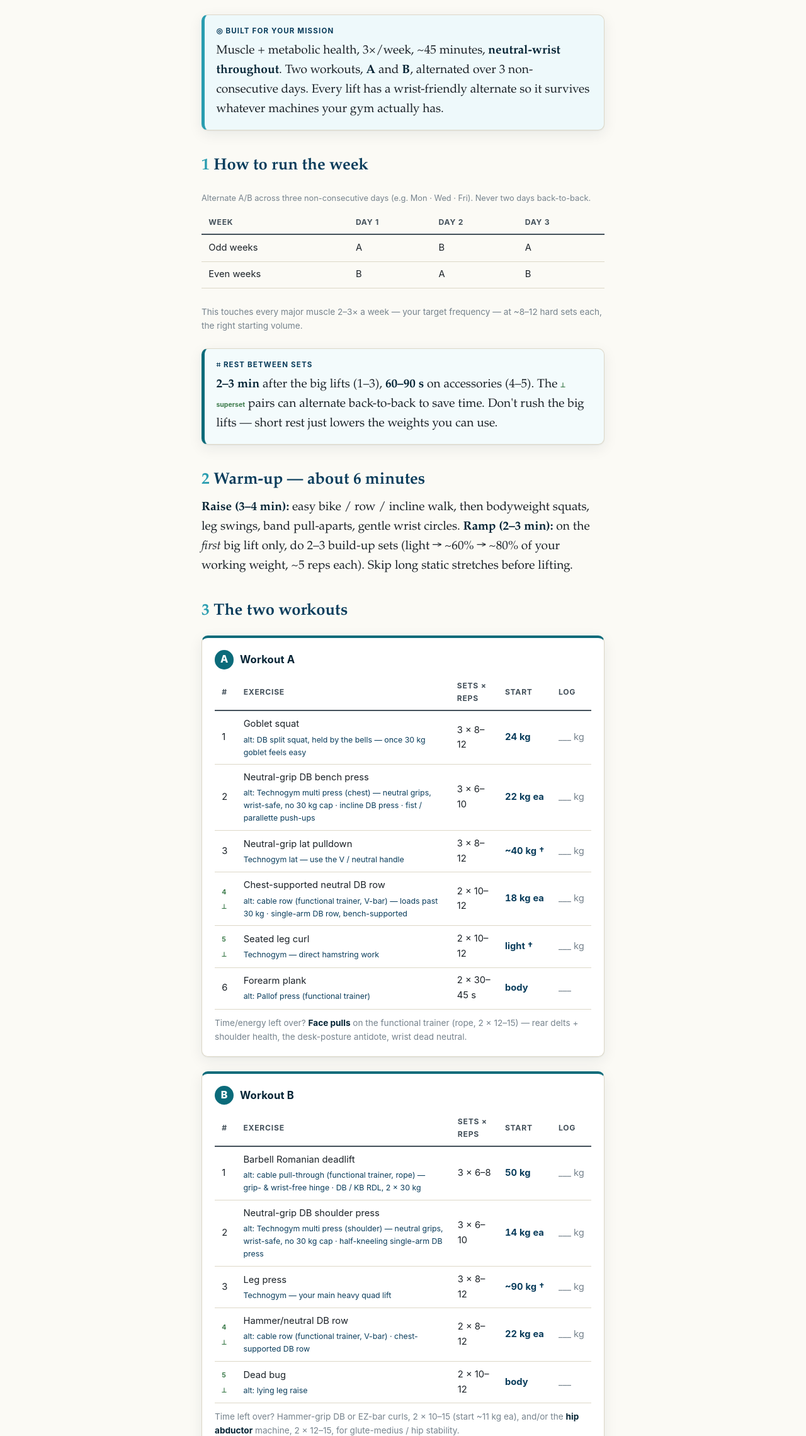
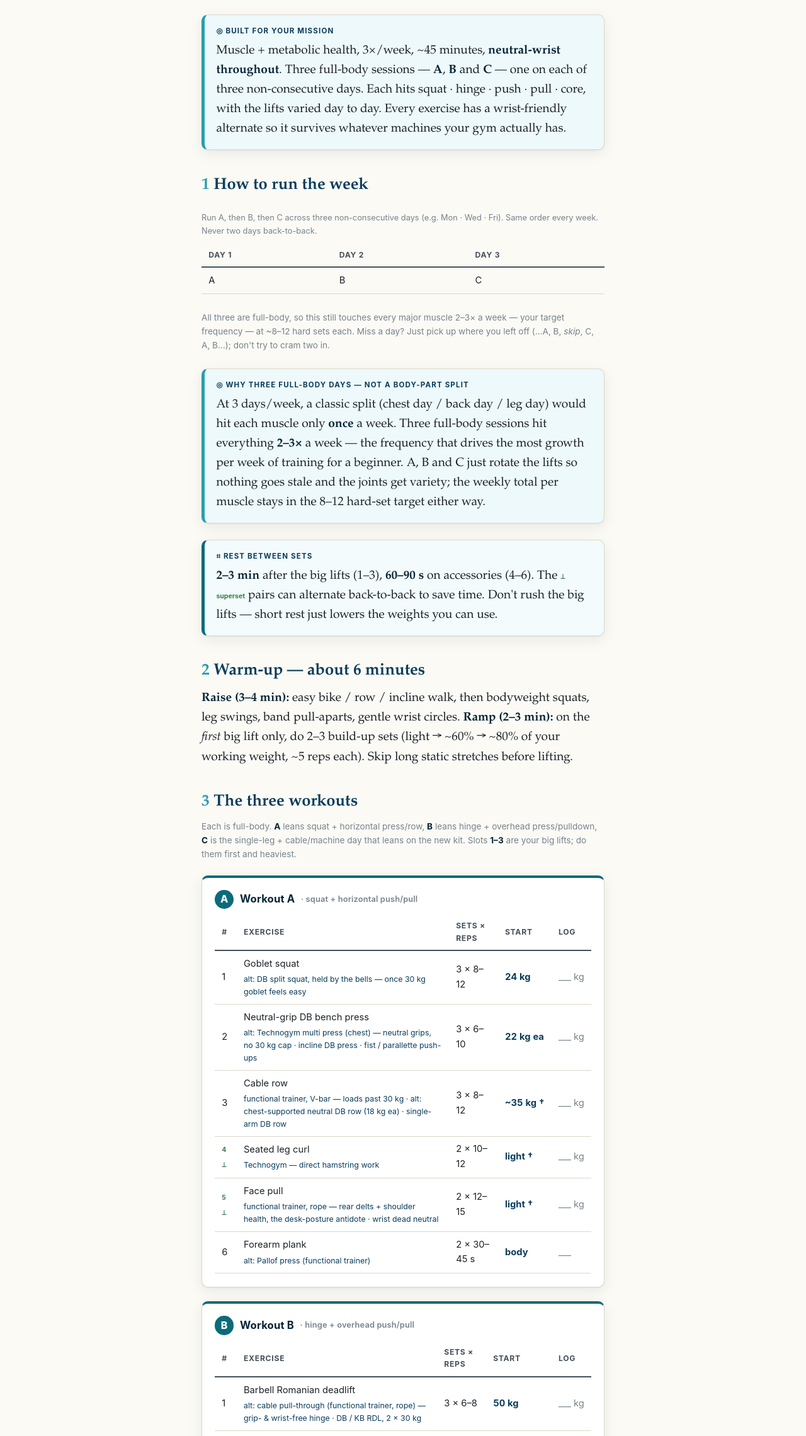
Before and after one commit to chrisfraser/dad-mod, a plain HTML site: page reference/program-card.html in a window 1280 px wide. Shown: the part 280-2560 px from the top of the page at 63% size. Drawn offline with Linux system fonts and the light colour scheme.

Commit message:
Program Card v4: split into three full-body sessions (A/B/C)
Move from two alternating workouts to three distinct full-body days, one per training day. Full-body x3 keeps every muscle at 2-3x/week (a body-part split can't at 3 days/week). A = squat + horizontal push/pull; B = hinge + overhead push/pull; C = single-leg + cable/machine day built around the new multi press, functional trainer and hip abductor. Weekly volume and wrist rules unchanged.

Co-Authored-By: Claude Opus 4.8 (1M context) <noreply@anthropic.com>
Claude-Session: https://claude.ai/code/session_01WwXRfmgmuewKtTUwExcVVL

```diff
--- a/reference/program-card.html
+++ b/reference/program-card.html
@@ -39,27 +39,36 @@
 
   <div class="callout mission">
     <div class="callout-label">◎ Built for your mission</div>
-    <p>Muscle + metabolic health, 3×/week, ~45 minutes, <strong>neutral-wrist throughout</strong>. Two workouts,
-    <strong>A</strong> and <strong>B</strong>, alternated over 3 non-consecutive days. Every lift has a
+    <p>Muscle + metabolic health, 3×/week, ~45 minutes, <strong>neutral-wrist throughout</strong>. Three full-body
+    sessions — <strong>A</strong>, <strong>B</strong> and <strong>C</strong> — one on each of three non-consecutive
+    days. Each hits squat · hinge · push · pull · core, with the lifts varied day to day. Every exercise has a
     wrist-friendly alternate so it survives whatever machines your gym actually has.</p>
   </div>
 
   <!-- ===== SCHEDULE ===== -->
   <h2><span class="num">1</span>How to run the week</h2>
   <table>
-    <caption>Alternate A/B across three non-consecutive days (e.g. Mon · Wed · Fri). Never two days back-to-back.</caption>
-    <thead><tr><th>Week</th><th>Day 1</th><th>Day 2</th><th>Day 3</th></tr></thead>
+    <caption>Run A, then B, then C across three non-consecutive days (e.g. Mon · Wed · Fri). Same order every week. Never two days back-to-back.</caption>
+    <thead><tr><th>Day 1</th><th>Day 2</th><th>Day 3</th></tr></thead>
     <tbody>
-      <tr><td>Odd weeks</td><td>A</td><td>B</td><td>A</td></tr>
-      <tr><td>Even weeks</td><td>B</td><td>A</td><td>B</td></tr>
+      <tr><td>A</td><td>B</td><td>C</td></tr>
     </tbody>
   </table>
-  <p class="muted" style="font-family:var(--sans);font-size:.85rem">This touches every major muscle 2–3× a week —
-  your target frequency — at ~8–12 hard sets each, the right starting volume.</p>
+  <p class="muted" style="font-family:var(--sans);font-size:.85rem">All three are full-body, so this still touches
+  every major muscle 2–3× a week — your target frequency — at ~8–12 hard sets each. Miss a day? Just pick up where
+  you left off (…A, B, <em>skip</em>, C, A, B…); don't try to cram two in.</p>
+
+  <div class="callout mission">
+    <div class="callout-label">◎ Why three full-body days — not a body-part split</div>
+    <p>At 3 days/week, a classic split (chest day / back day / leg day) would hit each muscle only <strong>once</strong>
+    a week. Three full-body sessions hit everything <strong>2–3×</strong> a week — the frequency that drives the most
+    growth per week of training for a beginner. A, B and C just rotate the lifts so nothing goes stale and the joints
+    get variety; the weekly total per muscle stays in the 8–12 hard-set target either way.</p>
+  </div>
 
   <div class="callout note">
     <div class="callout-label">⌗ Rest between sets</div>
-    <p><strong>2–3 min</strong> after the big lifts (1–3), <strong>60–90 s</strong> on accessories (4–5). The
+    <p><strong>2–3 min</strong> after the big lifts (1–3), <strong>60–90 s</strong> on accessories (4–6). The
     <span class="ss">⟂ superset</span> pairs can alternate back-to-back to save time. Don't rush the big lifts —
     short rest just lowers the weights you can use.</p>
   </div>
@@ -72,40 +81,57 @@
   lifting.</p>
 
   <!-- ===== WORKOUTS ===== -->
-  <h2><span class="num">3</span>The two workouts</h2>
+  <h2><span class="num">3</span>The three workouts</h2>
+  <p class="muted" style="font-family:var(--sans);font-size:.85rem">Each is full-body. <strong>A</strong> leans
+  squat + horizontal press/row, <strong>B</strong> leans hinge + overhead press/pulldown, <strong>C</strong> is the
+  single-leg + cable/machine day that leans on the new kit. Slots <strong>1–3</strong> are your big lifts; do them
+  first and heaviest.</p>
 
   <div class="workout" id="workout-a">
-    <h3><span class="badge">A</span> Workout A</h3>
+    <h3><span class="badge">A</span> Workout A <span style="font-family:var(--sans);font-size:.8rem;font-weight:600;color:var(--ink-faint)">· squat + horizontal push/pull</span></h3>
     <table>
       <thead><tr><th>#</th><th>Exercise</th><th>Sets × reps</th><th>Start</th><th>Log</th></tr></thead>
       <tbody>
         <tr><td>1</td><td>Goblet squat<span class="alt">alt: DB split squat, held by the bells — once 30 kg goblet feels easy</span></td><td>3 × 8–12</td><td class="start">24 kg</td><td class="log">___ kg</td></tr>
-        <tr><td>2</td><td>Neutral-grip DB bench press<span class="alt">alt: Technogym multi press (chest) — neutral grips, wrist-safe, no 30 kg cap · incline DB press · fist / parallette push-ups</span></td><td>3 × 6–10</td><td class="start">22 kg ea</td><td class="log">___ kg</td></tr>
-        <tr><td>3</td><td>Neutral-grip lat pulldown<span class="alt">Technogym lat — use the V / neutral handle</span></td><td>3 × 8–12</td><td class="start">~40 kg †</td><td class="log">___ kg</td></tr>
-        <tr><td><span class="ss">4 ⟂</span></td><td>Chest-supported neutral DB row<span class="alt">alt: cable row (functional trainer, V-bar) — loads past 30 kg · single-arm DB row, bench-supported</span></td><td>2 × 10–12</td><td class="start">18 kg ea</td><td class="log">___ kg</td></tr>
-        <tr><td><span class="ss">5 ⟂</span></td><td>Seated leg curl<span class="alt">Technogym — direct hamstring work</span></td><td>2 × 10–12</td><td class="start">light †</td><td class="log">___ kg</td></tr>
+        <tr><td>2</td><td>Neutral-grip DB bench press<span class="alt">alt: Technogym multi press (chest) — neutral grips, no 30 kg cap · incline DB press · fist / parallette push-ups</span></td><td>3 × 6–10</td><td class="start">22 kg ea</td><td class="log">___ kg</td></tr>
+        <tr><td>3</td><td>Cable row<span class="alt">functional trainer, V-bar — loads past 30 kg · alt: chest-supported neutral DB row (18 kg ea) · single-arm DB row</span></td><td>3 × 8–12</td><td class="start">~35 kg †</td><td class="log">___ kg</td></tr>
+        <tr><td><span class="ss">4 ⟂</span></td><td>Seated leg curl<span class="alt">Technogym — direct hamstring work</span></td><td>2 × 10–12</td><td class="start">light †</td><td class="log">___ kg</td></tr>
+        <tr><td><span class="ss">5 ⟂</span></td><td>Face pull<span class="alt">functional trainer, rope — rear delts + shoulder health, the desk-posture antidote · wrist dead neutral</span></td><td>2 × 12–15</td><td class="start">light †</td><td class="log">___ kg</td></tr>
         <tr><td>6</td><td>Forearm plank<span class="alt">alt: Pallof press (functional trainer)</span></td><td>2 × 30–45 s</td><td class="start">body</td><td class="log">___</td></tr>
       </tbody>
     </table>
-    <p class="muted" style="font-family:var(--sans);font-size:.85rem;margin:.6rem 0 0">Time/energy left over?
-    <strong>Face pulls</strong> on the functional trainer (rope, 2 × 12–15) — rear delts + shoulder health, the
-    desk-posture antidote, wrist dead neutral.</p>
   </div>
 
   <div class="workout" id="workout-b">
-    <h3><span class="badge">B</span> Workout B</h3>
+    <h3><span class="badge">B</span> Workout B <span style="font-family:var(--sans);font-size:.8rem;font-weight:600;color:var(--ink-faint)">· hinge + overhead push/pull</span></h3>
     <table>
       <thead><tr><th>#</th><th>Exercise</th><th>Sets × reps</th><th>Start</th><th>Log</th></tr></thead>
       <tbody>
         <tr><td>1</td><td>Barbell Romanian deadlift<span class="alt">alt: cable pull-through (functional trainer, rope) — grip- &amp; wrist-free hinge · DB / KB RDL, 2 × 30 kg</span></td><td>3 × 6–8</td><td class="start">50 kg</td><td class="log">___ kg</td></tr>
-        <tr><td>2</td><td>Neutral-grip DB shoulder press<span class="alt">alt: Technogym multi press (shoulder) — neutral grips, wrist-safe, no 30 kg cap · half-kneeling single-arm DB press</span></td><td>3 × 6–10</td><td class="start">14 kg ea</td><td class="log">___ kg</td></tr>
-        <tr><td>3</td><td>Leg press<span class="alt">Technogym — your main heavy quad lift</span></td><td>3 × 8–12</td><td class="start">~90 kg †</td><td class="log">___ kg</td></tr>
-        <tr><td><span class="ss">4 ⟂</span></td><td>Hammer/neutral DB row<span class="alt">alt: cable row (functional trainer, V-bar) · chest-supported DB row</span></td><td>2 × 8–12</td><td class="start">22 kg ea</td><td class="log">___ kg</td></tr>
+        <tr><td>2</td><td>Leg press<span class="alt">Technogym — your main heavy quad lift</span></td><td>3 × 8–12</td><td class="start">~90 kg †</td><td class="log">___ kg</td></tr>
+        <tr><td>3</td><td>Neutral-grip DB shoulder press<span class="alt">alt: Technogym multi press (shoulder) — neutral grips, no 30 kg cap · half-kneeling single-arm DB press</span></td><td>3 × 6–10</td><td class="start">14 kg ea</td><td class="log">___ kg</td></tr>
+        <tr><td>4</td><td>Neutral-grip lat pulldown<span class="alt">Technogym lat — use the V / neutral handle</span></td><td>3 × 8–12</td><td class="start">~40 kg †</td><td class="log">___ kg</td></tr>
         <tr><td><span class="ss">5 ⟂</span></td><td>Dead bug<span class="alt">alt: lying leg raise</span></td><td>2 × 10–12</td><td class="start">body</td><td class="log">___</td></tr>
+        <tr><td><span class="ss">6 ⟂</span></td><td>Hip abductor<span class="alt">Technogym — glute-medius / hip stability</span></td><td>2 × 12–15</td><td class="start">moderate †</td><td class="log">___ kg</td></tr>
+      </tbody>
+    </table>
+  </div>
+
+  <div class="workout" id="workout-c">
+    <h3><span class="badge">C</span> Workout C <span style="font-family:var(--sans);font-size:.8rem;font-weight:600;color:var(--ink-faint)">· single-leg + cable/machine day</span></h3>
+    <table>
+      <thead><tr><th>#</th><th>Exercise</th><th>Sets × reps</th><th>Start</th><th>Log</th></tr></thead>
+      <tbody>
+        <tr><td>1</td><td>DB split squat<span class="alt">held by the bells, rear foot flat or on a low step · alt: leg press · goblet squat if balance is off</span></td><td>3 × 8–12 / leg</td><td class="start">12 kg ea</td><td class="log">___ kg</td></tr>
+        <tr><td>2</td><td>Technogym multi press — chest<span class="alt">the new machine: wrist-safe, weight stack (no 30 kg cap) · set it to shoulder press for more delts</span></td><td>3 × 8–12</td><td class="start">moderate †</td><td class="log">___ kg</td></tr>
+        <tr><td>3</td><td>Cable row<span class="alt">functional trainer, V-bar · alt: single-arm DB row, bench-supported</span></td><td>3 × 10–12</td><td class="start">~35 kg †</td><td class="log">___ kg</td></tr>
+        <tr><td>4</td><td>Cable pull-through<span class="alt">functional trainer, rope between the legs, hips back — grip- &amp; wrist-free hinge · alt: seated leg curl</span></td><td>3 × 10–12</td><td class="start">moderate †</td><td class="log">___ kg</td></tr>
+        <tr><td><span class="ss">5 ⟂</span></td><td>Hip abductor<span class="alt">Technogym — glute-medius / hip stability</span></td><td>2 × 12–15</td><td class="start">moderate †</td><td class="log">___ kg</td></tr>
+        <tr><td><span class="ss">6 ⟂</span></td><td>Pallof press<span class="alt">functional trainer — anti-rotation core, cable at chest height · alt: forearm plank</span></td><td>2 × 10–12 / side</td><td class="start">light †</td><td class="log">___ kg</td></tr>
       </tbody>
     </table>
     <p class="muted" style="font-family:var(--sans);font-size:.85rem;margin:.6rem 0 0">Time left over? Hammer-grip
-    DB or EZ-bar curls, 2 × 10–15 (start ~11 kg ea), and/or the <strong>hip abductor</strong> machine, 2 × 12–15, for glute-medius / hip stability.</p>
+    DB or EZ-bar curls, 2 × 10–15 (start ~11 kg ea) — or the functional-trainer rope does these too, wrist neutral.</p>
   </div>
 
   <div class="callout build">
@@ -125,8 +151,8 @@
     <strong>"body" = bodyweight</strong>. On your first set, dial each to <strong>~2–3
     <a href="glossary.html#rir">RIR</a> at the top of the rep range</strong>: if you reach the top with more than
     three reps to spare, go up a step. Then write your real working weight in <strong>Log</strong> and climb it with
-    the progression rule below. <strong>† machine-dependent</strong> (pulldown, leg press, leg curl) — the figure is a
-    ballpark, so trust the rep-feel. RDL and leg press usually climb fastest. Note the dumbbells <strong>cap at
+    the progression rule below. <strong>† machine-dependent</strong> (pulldown, leg press, leg curl, cable stations,
+    multi press, hip abductor) — the figure is a ballpark, so trust the rep-feel. RDL and leg press usually climb fastest. Note the dumbbells <strong>cap at
     30 kg</strong>: when a DB lift gets easy at 30 kg, switch to higher reps or a single-arm / split version.</p>
   </div>
 
@@ -176,8 +202,9 @@
 
   <!-- ===== CONFIRMED EQUIPMENT ===== -->
   <h2><span class="num">6</span>Your gym — and what changed</h2>
-  <p>You confirmed the kit on day one (that was v2); the gym has since added three machines, so this is now
-  <strong>v3</strong> — same plan, more wrist-safe options.</p>
+  <p>You confirmed the kit on day one (v2), the gym then added three machines (v3), and now the plan splits into
+  three distinct full-body sessions — this is <strong>v4</strong>. Same weekly volume and the same wrist rules;
+  more variety and fuller use of the new kit.</p>
 
   <div class="callout key">
     <div class="callout-label">★ Confirmed equipment</div>
@@ -195,23 +222,24 @@
       <li><strong>Leg-curl machine</strong> → a direct hamstring set added to Workout A, closing the one slot the v1 tally left low.</li>
       <li><strong>Leg press promoted</strong> to your main heavy quad lift (3 sets) — the RDL is more hip/hamstring than quad.</li>
       <li><strong>Dumbbells cap at 30 kg</strong> → the goblet squat goes higher-rep and later becomes a split squat; bench/press/row will cap eventually, then go higher-rep or single-arm.</li>
-      <li><strong>No chest-/shoulder-press or cable-row machines</strong> at the time → the dumbbell versions became the plan, not a backup. <em>The gym has since added both — see "New in v3" below.</em></li>
+      <li><strong>No chest-/shoulder-press or cable-row machines</strong> at the time → the dumbbell versions became the plan, not a backup. <em>The gym has since added both — see "New in v4" below.</em></li>
     </ul>
   </div>
 
   <div class="callout build">
-    <div class="callout-label">✓ New in v3 — three machines added, and what they unlock</div>
+    <div class="callout-label">✓ New in v4 — three sessions, and where the new machines live</div>
     <ul>
-      <li><strong>Technogym multi press</strong> → a wrist-safe press (neutral handles) on a weight stack, so pressing finally escapes the 30 kg dumbbell ceiling. It's the alternate on both press slots (A2 chest, B2 shoulder) and your go-to once the DBs feel light — machine pressing loses the stabiliser demand, so keep some dumbbell pressing in the mix too.</li>
-      <li><strong>Vision functional trainer</strong> (dual cable) → the versatile one. <strong>Cable rows</strong> (loads past 30 kg) on both row slots; a <strong>cable pull-through</strong> as a grip-/wrist-free RDL fallback; <strong>face pulls</strong> for rear delts + shoulder health; and it turns the <strong>Pallof press</strong> from a fallback into a real loaded option.</li>
-      <li><strong>Hip abductor</strong> → an optional accessory for glute-medius / hip stability, a common weak link. Slot it into Workout B when time allows.</li>
+      <li><strong>Two workouts → three (A/B/C).</strong> Still 3 days a week, still full-body each day, still ~8–12 hard sets per muscle per week — the sessions just rotate the lifts so nothing goes stale (Section 1's box explains why full-body beats a split at 3 days/week).</li>
+      <li><strong>Technogym multi press</strong> → the wrist-safe, uncapped press. It's the alternate on A's bench and B's shoulder press and the <em>main</em> press on day C — your go-to once the dumbbells feel light (keep some DB pressing for the stabiliser work).</li>
+      <li><strong>Vision functional trainer</strong> → carries the variety: <strong>cable rows</strong> (A3, C3 — past the 30 kg cap), <strong>cable pull-through</strong> (C4, plus the RDL fallback), <strong>face pulls</strong> (A5 — rear delts + shoulder health) and a real loaded <strong>Pallof press</strong> (C6).</li>
+      <li><strong>Hip abductor</strong> → a fixed accessory on days B and C for glute-medius / hip stability.</li>
     </ul>
   </div>
 
   <!-- ===== TRAVEL / AWAY DAY ===== -->
   <h2><span class="num">7</span>Away days — no equipment, no wrist load</h2>
   <p>Travelling for a few days, or stuck without a gym? This is one <strong>full-body bodyweight session</strong>
-  that hits the same patterns as A/B — squat, push, pull, hinge, core — using <strong>nothing but the floor and a
+  that hits the same patterns as A/B/C — squat, push, pull, hinge, core — using <strong>nothing but the floor and a
   bit of furniture</strong>, with the wrist kept just as safe as on the gym card. Run it <strong>every day or every
   other day</strong> while you're away and treat it as <em>keep the habit and hold your muscle</em>, not a growth
   block — bodyweight is a lighter stimulus, so more frequency makes up for less load.</p>
@@ -274,7 +302,7 @@
     </a>
   </nav>
 
-  <p class="pagefoot">dad-mod course · Program Card v3 ·
+  <p class="pagefoot">dad-mod course · Program Card v4 ·
   <a href="../index.html">all lessons</a> ·
   <a href="glossary.html">glossary</a></p>
 </main>
```
Also changed, not shown: index.html (+1 -1 lines), 2 other files.
